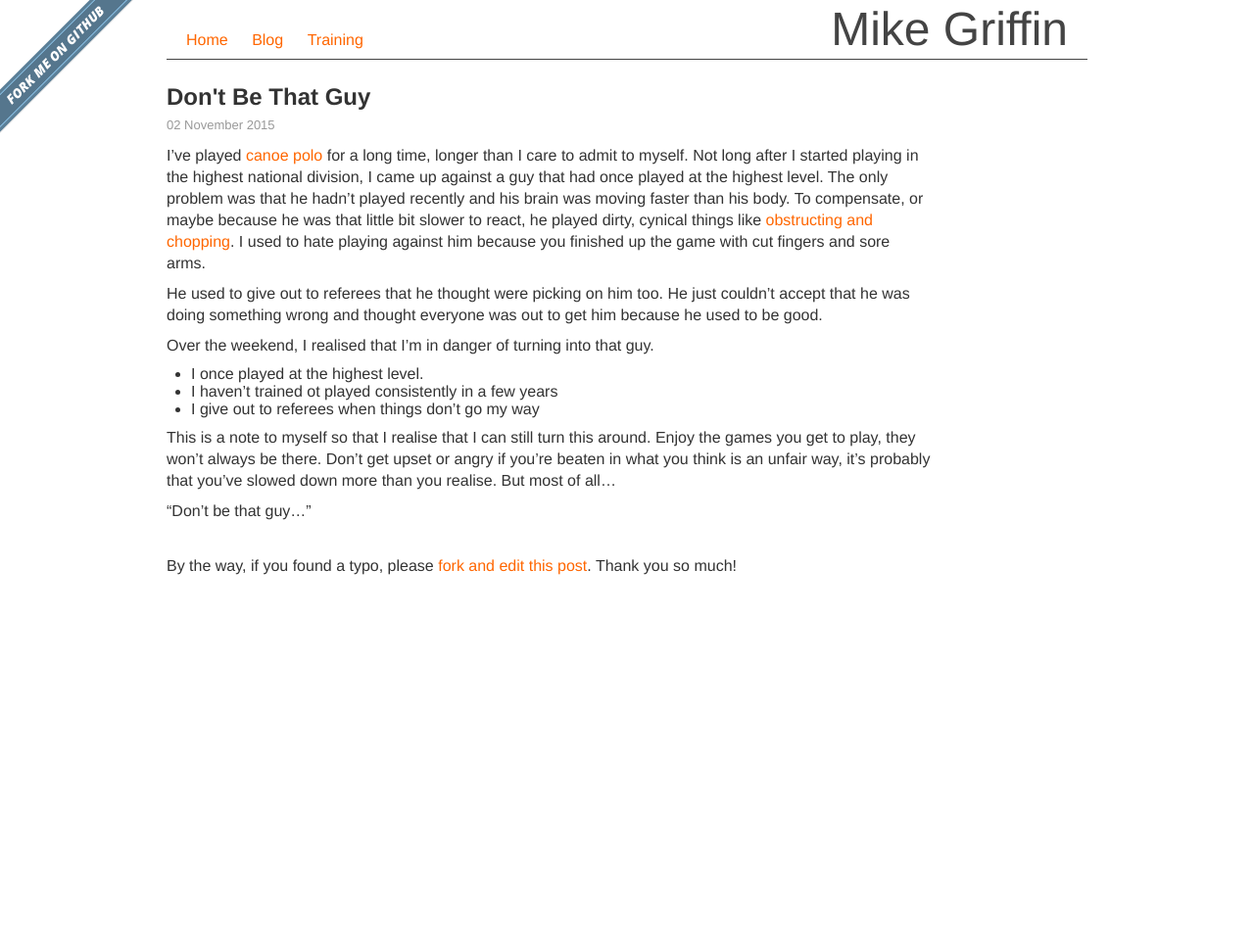
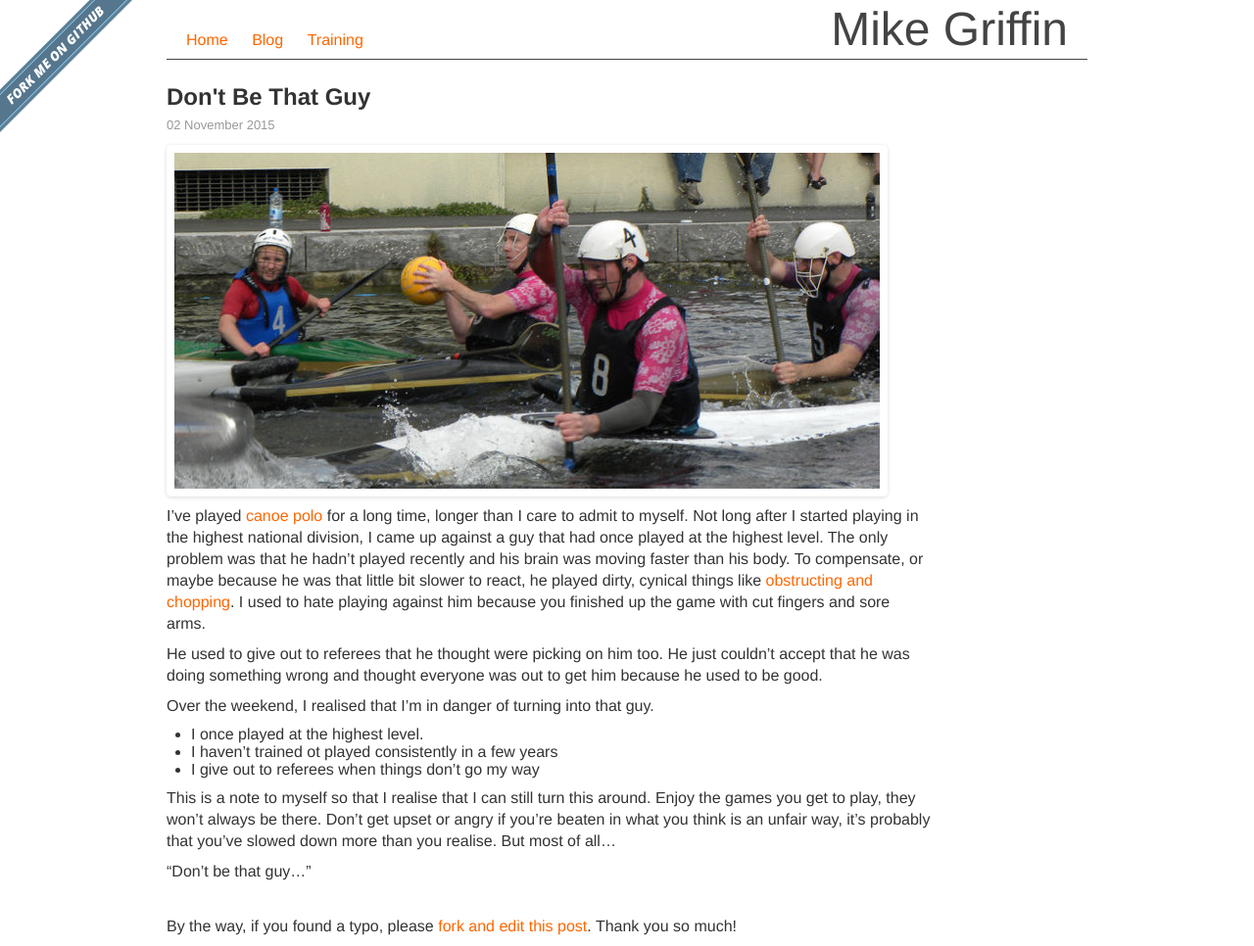
Before and after one commit to mgriffin/mikegriffin, a Jekyll site: the page built from _posts/2015-11-02-dont-be-that-guy.md, in a window 1280 px wide. Shown: the whole page at 98% size. Built offline with Jekyll 4.4.1, drawn with Linux system fonts in a browser that asks for light colours; Markdown is read by kramdown in place of the engine named in the settings; before the commit the page ends 900 px from its top, so only the background shows below that.

Commit message:
Add a picture of me playing polo

```diff
--- a/_posts/2015-11-02-dont-be-that-guy.md
+++ b/_posts/2015-11-02-dont-be-that-guy.md
@@ -5,6 +5,7 @@ date: 2015-11-02 16:00
 comments: true
 categories:
 ---
+![Me, playing canoe polo](/images/2015-11-02-dont-be-that-guy/mike.jpg "me, playing canoe polo")
 
 I've played [canoe polo](https://youtu.be/VMt5V4mq6f4?t=202) for a long time, longer than I care to admit to myself.
 Not long after I started playing in the highest national division, I came up against a guy that had once played at the highest level.
```
Also changed, not shown: images/2015-11-02-dont-be-that-guy/mike.jpg (added).
